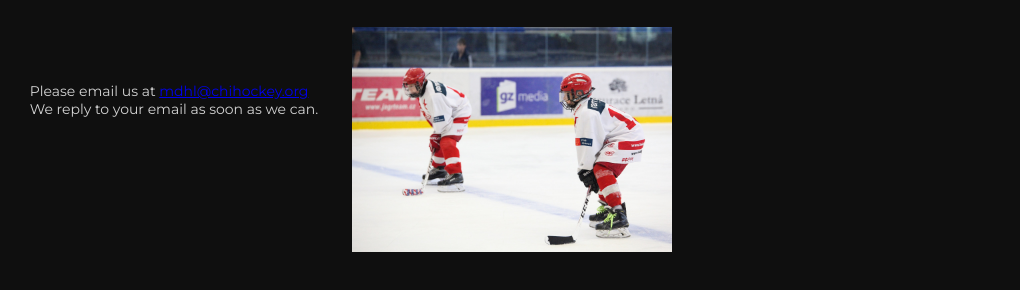
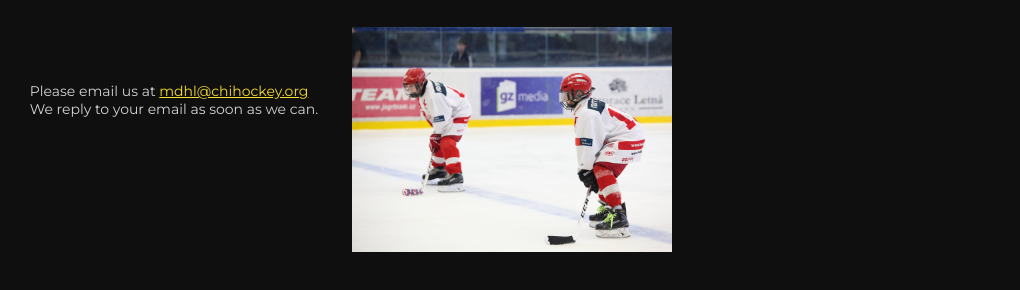
Before and after one commit to PisaniValentin/MHDL_Pisani, a plain HTML site: page contact.html in a window 1280 px wide. Shown: the part 400-690 px from the top of the page, 260-1280 px from the left. Drawn offline with Linux system fonts and the light colour scheme.

Commit message:
todo terminado y validado v2

```diff
--- a/assets/styles/main.css
+++ b/assets/styles/main.css
@@ -207,5 +207,7 @@ h2{
     display: inline-block;
     vertical-align: top;
     width: 60vw;
-
 }
+.email{
+    color: rgb(246 222 46);
+}
--- a/contact.html
+++ b/contact.html
@@ -32,7 +32,7 @@
         </div>
 
         <div class="contactInfo">
-            <p>Please email us at <a href="mailto:mdhl@chihockey.org">mdhl@chihockey.org</a></p>
+            <p>Please email us at <a class="email" href="mailto:mdhl@chihockey.org">mdhl@chihockey.org</a></p>
             <p>We reply to your email as soon as we can.</p>
         </div>
         <img class="contactImage" src="./assets/images/hockey_3.jpg" alt="hockey_icon" width="200">
```
Also changed, not shown: about.html (+0 -17 lines).
